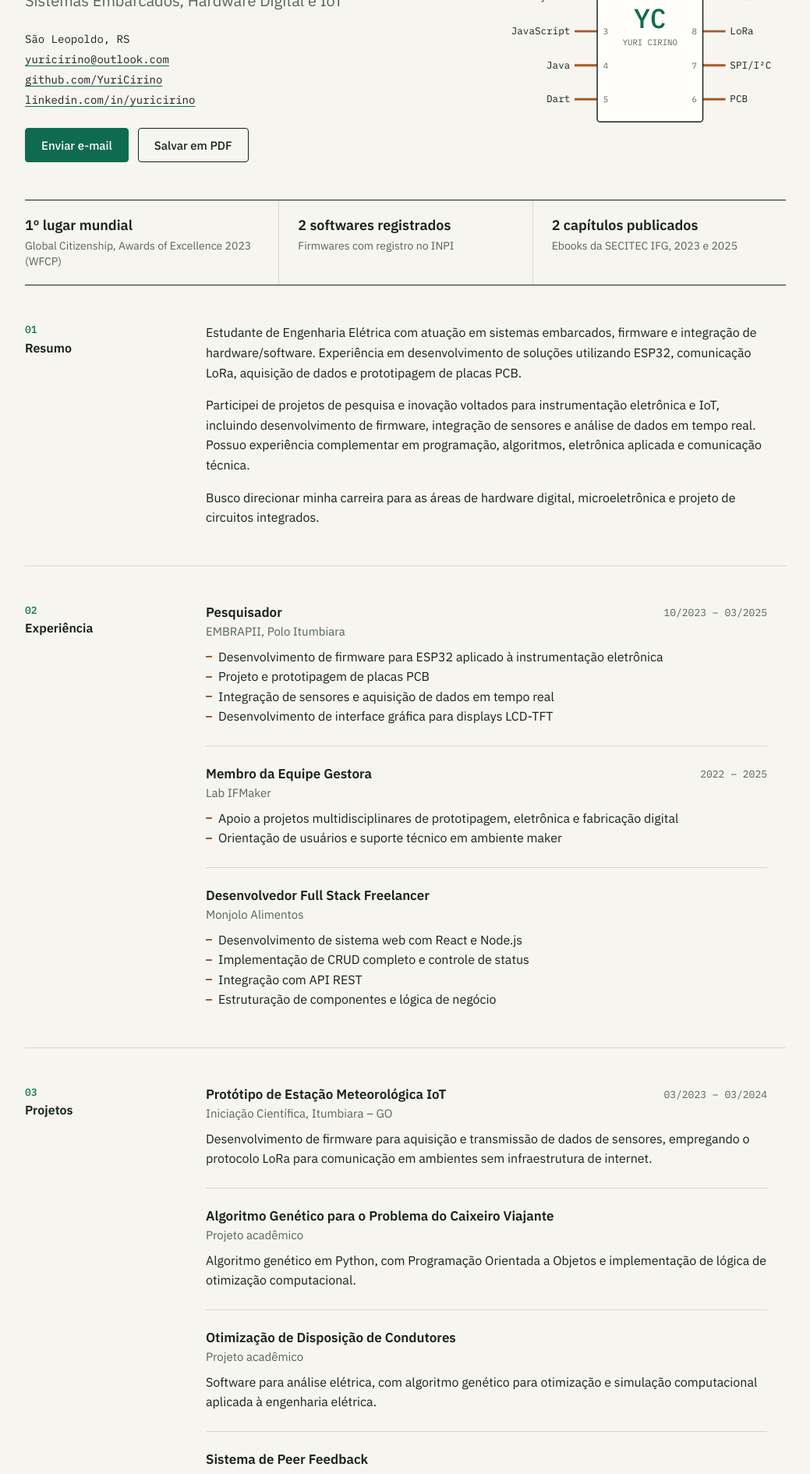
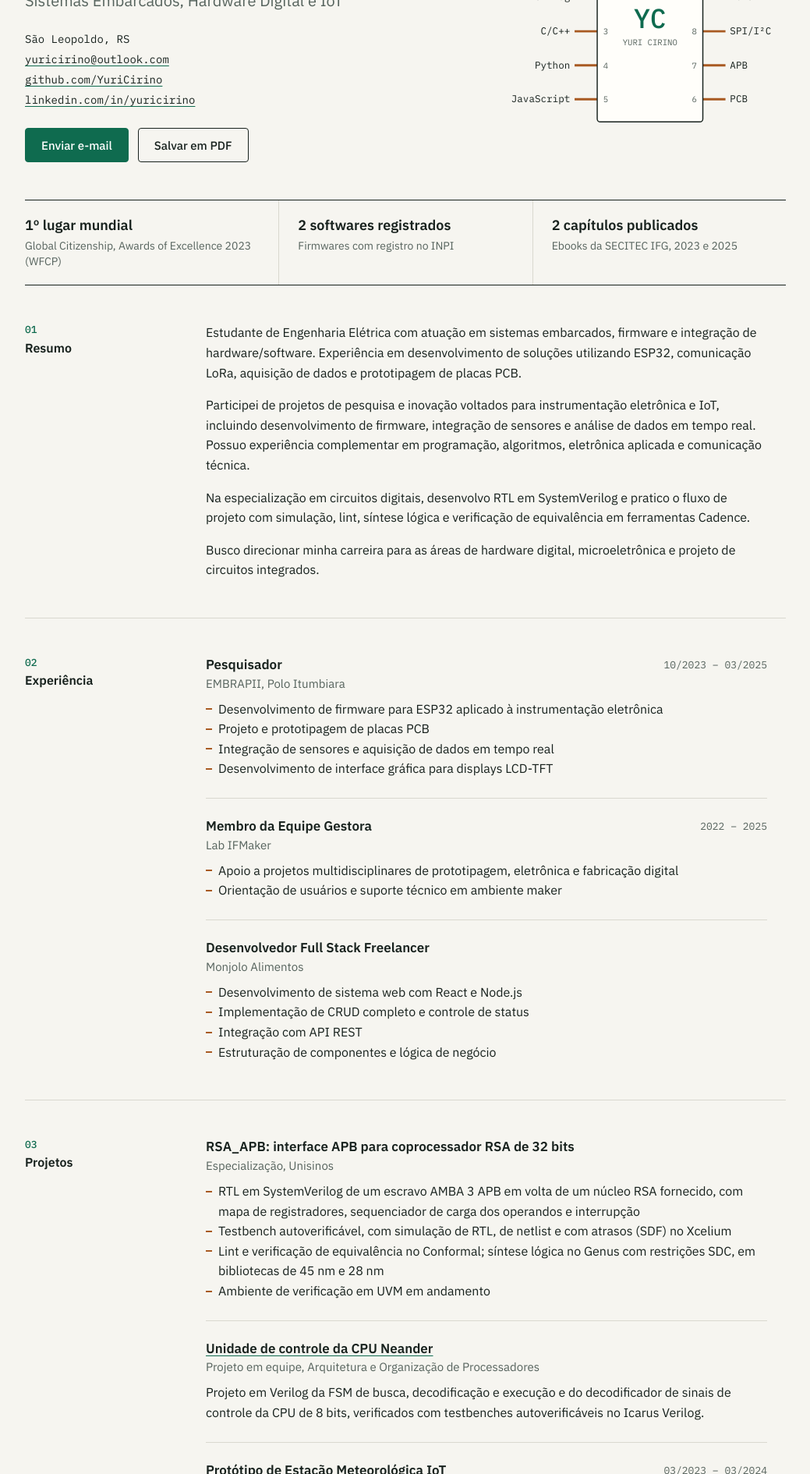
Before and after one commit to YuriCirino/yuricirino.com.br, a plain HTML site: page index.html in a window 1280 px wide. Shown: the part 200-2090 px from the top of the page at 78% size, without its empty margins (120-1159 px from the left). Drawn offline with Linux system fonts and the light colour scheme.

Commit message:
Adiciona RTL, SystemVerilog e projetos de hardware digital
Co-Authored-By: Claude Opus 5.5 <noreply@anthropic.com>

```diff
--- a/index.html
+++ b/index.html
@@ -4,13 +4,13 @@
   <meta charset="utf-8">
   <meta name="viewport" content="width=device-width, initial-scale=1">
   <title>Yuri Cirino | Sistemas Embarcados e Hardware Digital</title>
-  <meta name="description" content="Currículo de Yuri Cirino, engenheiro eletricista em formação com atuação em sistemas embarcados, firmware, IoT e hardware digital.">
+  <meta name="description" content="Currículo de Yuri Cirino, engenheiro eletricista em formação: hardware digital (RTL, SystemVerilog), sistemas embarcados, firmware e IoT.">
   <link rel="canonical" href="https://yuricirino.com.br/">
   <meta property="og:type" content="profile">
   <meta property="og:locale" content="pt_BR">
   <meta property="og:url" content="https://yuricirino.com.br/">
   <meta property="og:title" content="Yuri Cirino | Sistemas Embarcados e Hardware Digital">
-  <meta property="og:description" content="Engenheiro eletricista em formação com atuação em sistemas embarcados, firmware, IoT e hardware digital.">
+  <meta property="og:description" content="Engenheiro eletricista em formação: hardware digital (RTL, SystemVerilog), sistemas embarcados, firmware e IoT.">
   <meta property="og:image" content="https://yuricirino.com.br/og-image.png">
   <meta property="og:image:width" content="1200">
   <meta property="og:image:height" content="630">
@@ -33,7 +33,7 @@
     "jobTitle": "Engenheiro Eletricista em Formação",
     "address": { "@type": "PostalAddress", "addressLocality": "São Leopoldo", "addressRegion": "RS", "addressCountry": "BR" },
     "sameAs": ["https://github.com/YuriCirino", "https://www.linkedin.com/in/yuricirino/"],
-    "knowsAbout": ["Sistemas Embarcados", "Firmware", "IoT", "Hardware Digital", "Microeletrônica"]
+    "knowsAbout": ["Hardware Digital", "RTL", "SystemVerilog", "Verilog", "Sistemas Embarcados", "Firmware", "IoT", "Microeletrônica"]
   }
   </script>
 </head>
@@ -56,7 +56,7 @@
         </div>
       </div>
 
-      <svg class="pinout" viewBox="-12 0 372 300" role="img" aria-label="Desenho de um circuito integrado cujos pinos são as principais tecnologias: C/C++, Python, JavaScript, Java, Dart, ESP32, Arduino, LoRa, SPI/I2C e PCB.">
+      <svg class="pinout" viewBox="-12 0 372 300" role="img" aria-label="Desenho de um circuito integrado cujos pinos são as principais tecnologias: RTL, Verilog, C/C++, Python, JavaScript, ESP32, LoRa, SPI/I2C, APB e PCB.">
         <g class="pins">
           <path d="M80 60h30M80 105h30M80 150h30M80 195h30M80 240h30M250 60h30M250 105h30M250 150h30M250 195h30M250 240h30"/>
         </g>
@@ -67,10 +67,10 @@
           <text x="242" y="64" text-anchor="end">10</text><text x="242" y="109" text-anchor="end">9</text><text x="242" y="154" text-anchor="end">8</text><text x="242" y="199" text-anchor="end">7</text><text x="242" y="244" text-anchor="end">6</text>
         </g>
         <g class="pin-label" text-anchor="end">
-          <text x="74" y="64">C/C++</text><text x="74" y="109">Python</text><text x="74" y="154">JavaScript</text><text x="74" y="199">Java</text><text x="74" y="244">Dart</text>
+          <text x="74" y="64">RTL</text><text x="74" y="109">Verilog</text><text x="74" y="154">C/C++</text><text x="74" y="199">Python</text><text x="74" y="244">JavaScript</text>
         </g>
         <g class="pin-label">
-          <text x="286" y="64">ESP32</text><text x="286" y="109">Arduino</text><text x="286" y="154">LoRa</text><text x="286" y="199">SPI/I²C</text><text x="286" y="244">PCB</text>
+          <text x="286" y="64">ESP32</text><text x="286" y="109">LoRa</text><text x="286" y="154">SPI/I²C</text><text x="286" y="199">APB</text><text x="286" y="244">PCB</text>
         </g>
         <text class="chip-mark" x="180" y="146" text-anchor="middle">YC</text>
         <text class="chip-sub" x="180" y="168" text-anchor="middle">YURI CIRINO</text>
@@ -89,6 +89,7 @@
         <div class="body prose">
           <p>Estudante de Engenharia Elétrica com atuação em sistemas embarcados, firmware e integração de hardware/software. Experiência em desenvolvimento de soluções utilizando ESP32, comunicação LoRa, aquisição de dados e prototipagem de placas PCB.</p>
           <p>Participei de projetos de pesquisa e inovação voltados para instrumentação eletrônica e IoT, incluindo desenvolvimento de firmware, integração de sensores e análise de dados em tempo real. Possuo experiência complementar em programação, algoritmos, eletrônica aplicada e comunicação técnica.</p>
+          <p>Na especialização em circuitos digitais, desenvolvo RTL em SystemVerilog e pratico o fluxo de projeto com simulação, lint, síntese lógica e verificação de equivalência em ferramentas Cadence.</p>
           <p>Busco direcionar minha carreira para as áreas de hardware digital, microeletrônica e projeto de circuitos integrados.</p>
         </div>
       </section>
@@ -127,6 +128,19 @@
       <section>
         <h2><span>03</span>Projetos</h2>
         <div class="body">
+          <article class="item">
+            <div class="item-head"><h3>RSA_APB: interface APB para coprocessador RSA de 32 bits</h3><p class="org">Especialização, Unisinos</p></div>
+            <ul>
+              <li>RTL em SystemVerilog de um escravo AMBA 3 APB em volta de um núcleo RSA fornecido, com mapa de registradores, sequenciador de carga dos operandos e interrupção</li>
+              <li>Testbench autoverificável, com simulação de RTL, de netlist e com atrasos (SDF) no Xcelium</li>
+              <li>Lint e verificação de equivalência no Conformal; síntese lógica no Genus com restrições SDC, em bibliotecas de 45 nm e 28 nm</li>
+              <li>Ambiente de verificação em UVM em andamento</li>
+            </ul>
+          </article>
+          <article class="item">
+            <div class="item-head"><h3><a href="https://github.com/YuriCirino/neander-unitcontrol-fsm">Unidade de controle da CPU Neander</a></h3><p class="org">Projeto em equipe, Arquitetura e Organização de Processadores</p></div>
+            <p>Projeto em Verilog da FSM de busca, decodificação e execução e do decodificador de sinais de controle da CPU de 8 bits, verificados com testbenches autoverificáveis no Icarus Verilog.</p>
+          </article>
           <article class="item">
             <div class="item-head"><h3>Protótipo de Estação Meteorológica IoT</h3><p class="org">Iniciação Científica, Itumbiara – GO</p><time>03/2023 – 03/2024</time></div>
             <p>Desenvolvimento de firmware para aquisição e transmissão de dados de sensores, empregando o protocolo LoRa para comunicação em ambientes sem infraestrutura de internet.</p>
@@ -171,6 +185,8 @@
         <div class="body">
           <table class="specs">
             <tbody>
+              <tr><th scope="row">Hardware digital</th><td>RTL, SystemVerilog, Verilog, máquinas de estados, AMBA APB3, testbenches autoverificáveis, UVM (em aprendizado)</td></tr>
+              <tr><th scope="row">Ferramentas de EDA</th><td>Cadence Xcelium, Genus e Conformal, Icarus Verilog, restrições SDC</td></tr>
               <tr><th scope="row">Embarcados e hardware</th><td>ESP32, Arduino, PlatformIO, LoRa, PCB Design (EasyEDA)</td></tr>
               <tr><th scope="row">Linguagens</th><td>C/C++, Python, JavaScript, Java, Dart</td></tr>
               <tr><th scope="row">Ferramentas</th><td>Git/GitHub, AutoCAD 2D, Fusion 360, Impressão 3D</td></tr>
```
Also changed, not shown: og-image.png.
